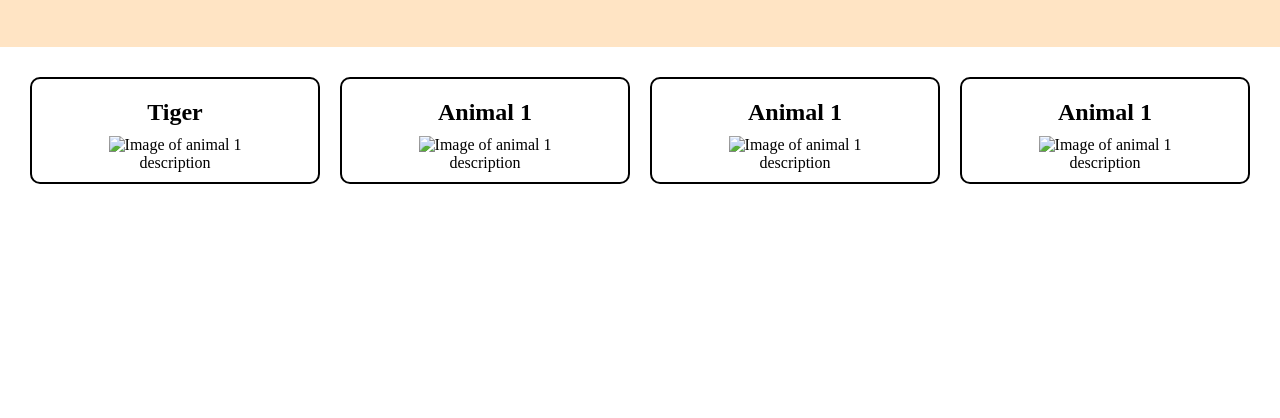
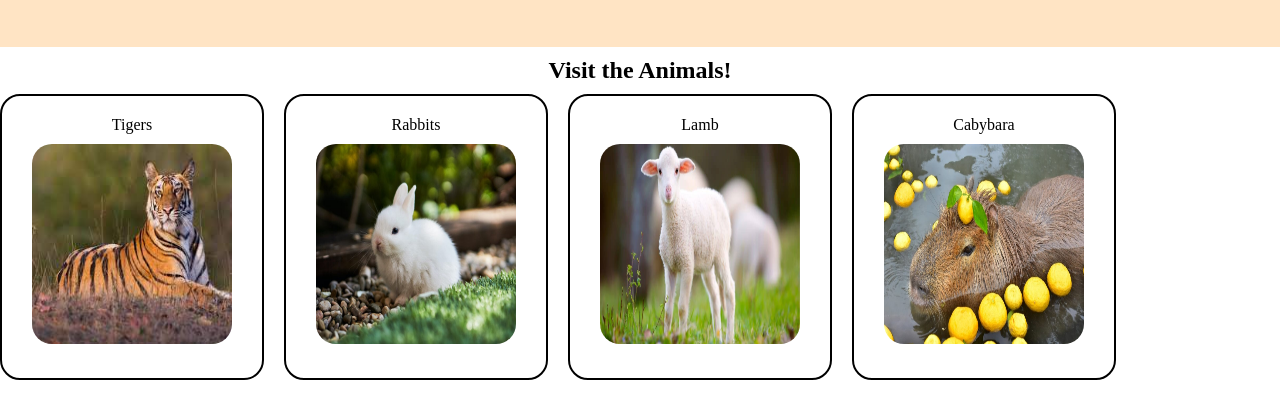
Before and after one commit to wei892/proj1_zoo, a plain HTML site: page wei_zoo/index.html in a window 1280 px wide. Shown: the part 90-508 px from the top of the page. Drawn offline with Linux system fonts and the light colour scheme.

Commit message:
continued working on my zoo

```diff
--- a/wei_zoo/index.css
+++ b/wei_zoo/index.css
@@ -10,22 +10,36 @@
    background-color: bisque;
 }
 
-.info_cont{
+.visit_cont{
+    padding: 10px;
+}
+
+.link_cont{
     display: flex;
     align-items: center;
-    justify-content: space-between;
-    padding: 30px;
     gap: 20px;
 }
 
-.animal_info{
-    width: 22%;
-    padding: 10px;
-    border: 2px solid black;
-    border-radius: 10px;
+.link_cont a{
+    text-decoration: none;
+    color: black;
 }
 
-.animal_info h2{
-    padding-top: 10px;
-    padding-bottom: 10px;
+.link_cont a:hover{
+    cursor: pointer;
+    color: blue;
 }
+
+.ind_link{
+    padding: 20px;
+    border: 2px solid black;
+    border-radius: 20px;
+}
+
+.ind_link img{
+    margin: 10px;
+    max-width: 200px;
+    width: 200px;
+    border-radius: 20px;
+    height: 200px;
+}
--- a/wei_zoo/index.html
+++ b/wei_zoo/index.html
@@ -9,44 +9,54 @@
 </head>
 <body>
     <div>
-
         <div class="heading">
             <h1> Wei's Zoo </h1>
 
         </div>
 
-
-        <div class="info_cont">
-
-            <div class="animal_info">
-                <h2> Tiger </h2>
-                <img src="" alt="Image of animal 1">
-
-                <p> description</p>
+        <div>
+            <div class="visit_cont">
+                <h2>
+                    Visit the Animals!
+                </h2>
             </div>
 
-            <div class="animal_info">
-                <h2> Animal 1 </h2>
-                <img src="" alt="Image of animal 1">
+            <div class="link_cont">
+                <a href="./tiger.html">
+                    <div class="ind_link">
+                        Tigers
+                        <br>
+                        <img src="./images/tiger.jpeg" alt="Tiger laying down on the ground and looking to the left.">
+                    </div>
+                </a>
 
-                <p> description</p>
-            </div>
+                <a href="./rabbit.html">
+                    <div class="ind_link">
+                        Rabbits
+                        <br>
+                        <img src="./images/rabbit.jpg" alt="Small white rabbit standing on grass in a forest.">
+                    </div>
+                </a>
 
-            <div class="animal_info">
-                <h2> Animal 1 </h2>
-                <img src="" alt="Image of animal 1">
+                <a href="./lamb.html">
+                    <div class="ind_link">
+                        Lamb
+                        <br>
+                        <img src="./images/lamb.jpg" alt="Lamb standing on grass with a smile.">
+                    </div>
+                </a>
 
-                <p> description</p>
-            </div>
+                <a href="capybara.html">
+                    <div class="ind_link">
+                        Cabybara
+                        <br>
+                        <img src="./images/capybara.jpeg" alt="Cabybara floating in a body of water surrounded by citrus fruits known as yuzu.">
+                    </div>
+                </a>
 
-            <div class="animal_info">
-                <h2> Animal 1 </h2>
-                <img src="" alt="Image of animal 1">
-
-                <p> description</p>
             </div>
         </div>
+    </div>
 
-    </div>
 </body>
 </html>
--- /dev/null
+++ b/wei_zoo/tiger.css
@@ -0,0 +1,31 @@
+*{
+    padding: 0px;
+    margin: 0%;
+
+    text-align: center;
+}
+
+.heading{
+   padding: 50px;
+   background-color: bisque;
+}
+
+.info_cont{
+    display: flex;
+    align-items: center;
+    justify-content: center;
+    padding: 30px;
+    gap: 20px;
+}
+
+.animal_info{
+    width: 90%;
+    padding: 10px;
+    border: 2px solid black;
+    border-radius: 10px;
+}
+
+.animal_info h2{
+    padding-top: 10px;
+    padding-bottom: 10px;
+}
```
Also changed, not shown: wei_zoo/tiger.html (added, +31 -0 lines), wei_zoo/capybara.html (added), wei_zoo/images/capybara.jpeg (added), wei_zoo/images/lamb.jpg (added), wei_zoo/images/rabbit.jpg (added), wei_zoo/images/tiger.jpeg (added), wei_zoo/lamb.html (added), wei_zoo/rabbit.html (added).
